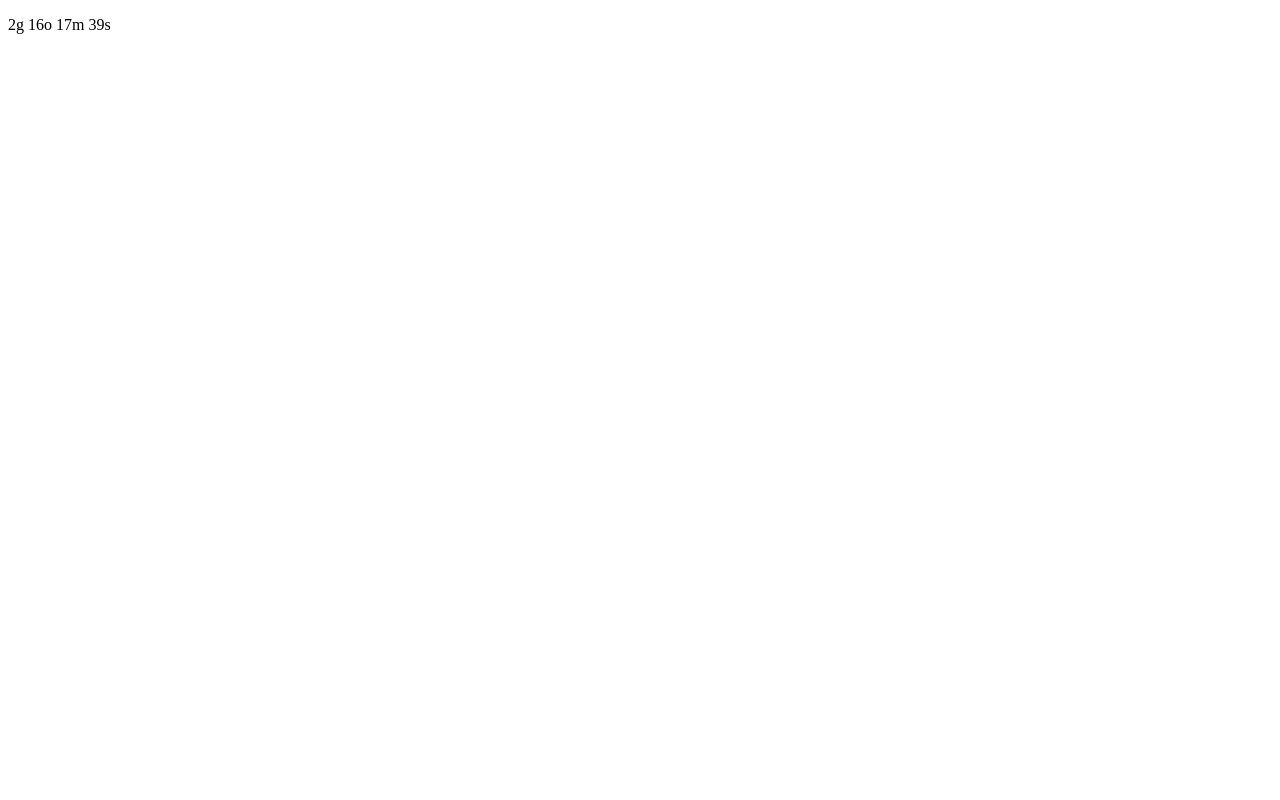
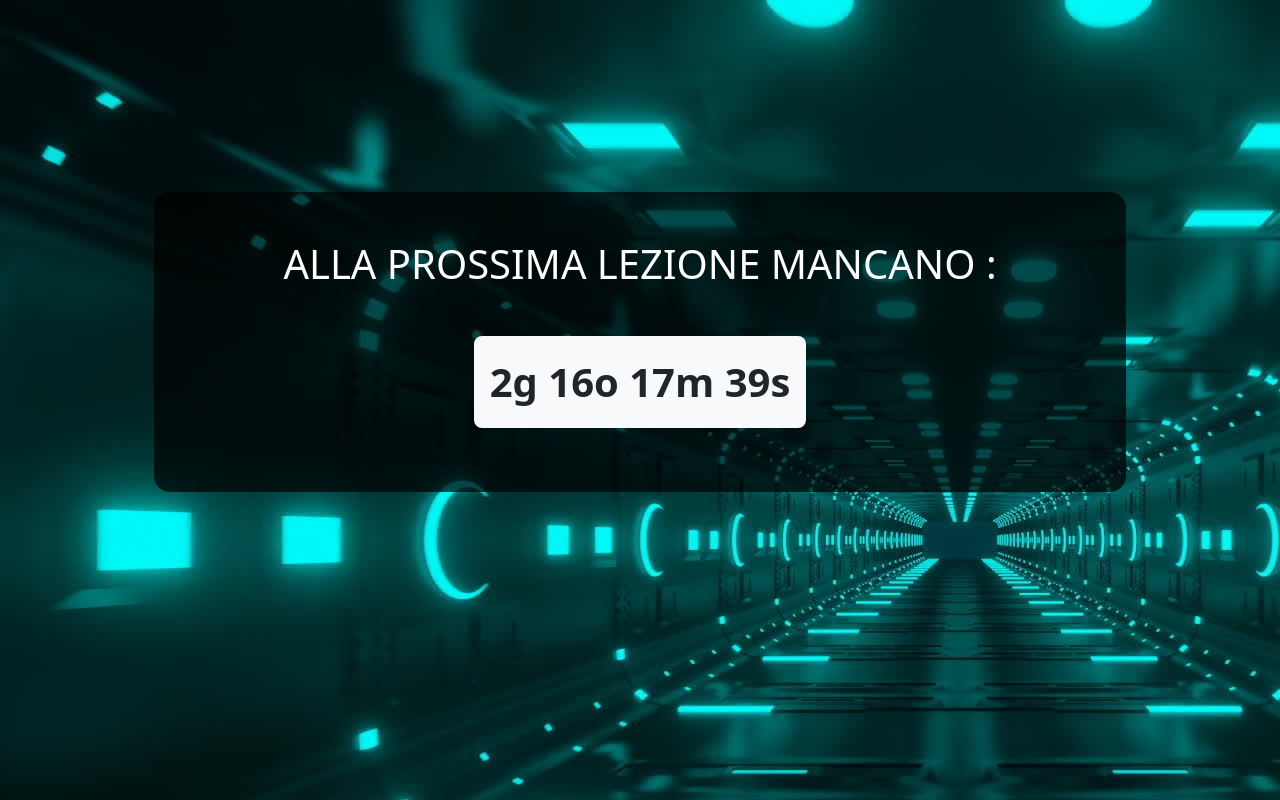
Before and after one commit to GiuseppeCassone/js-simon, a plain HTML site: page index.html in a window 1280 px wide. Drawn offline with nearby package versions, Linux system fonts and the light colour scheme.

Commit message:
esercizio finito

```diff
--- /dev/null
+++ b/css/style.css
@@ -0,0 +1,10 @@
+*{
+    margin: 0;
+    padding: 0;
+    box-sizing: border-box;
+}
+
+
+body{
+    background-image: url(../img/tunnel.jpg);
+}
--- a/index.html
+++ b/index.html
@@ -3,17 +3,31 @@
 <head>
     <meta charset="UTF-8">
     <meta name="viewport" content="width=device-width, initial-scale=1.0">
+
+    <link href="https://cdn.jsdelivr.net/npm/bootstrap@5.3.2/dist/css/bootstrap.min.css" rel="stylesheet" integrity="sha384-T3c6CoIi6uLrA9TneNEoa7RxnatzjcDSCmG1MXxSR1GAsXEV/Dwwykc2MPK8M2HN" crossorigin="anonymous">
+    <link rel="stylesheet" href="./css/style.css">
     <title>JS-Simon</title>
 </head>
 <body>
 
+    <div class="container mt-5 p-5">
 
+        <div class="row p-5 mt-5 ">
 
-    <p id="countdown"></p>
+            <div class="d-flex flex-column justify-content-center align-items-center bg-black p-5 rounded-4" style="--bs-bg-opacity: .7;">
+                <h1 class="text-white mb-5">ALLA PROSSIMA LEZIONE MANCANO :</h1>
+                <p id="countdown" class="fs-1 bg-light rounded-3 p-3 fw-bold"></p>
+
+            </div>
+
+        </div>
+
+    </div>
 
 
 
 
+    <script src="https://cdn.jsdelivr.net/npm/bootstrap@5.3.2/dist/js/bootstrap.bundle.min.js" integrity="sha384-C6RzsynM9kWDrMNeT87bh95OGNyZPhcTNXj1NW7RuBCsyN/o0jlpcV8Qyq46cDfL" crossorigin="anonymous"></script>
     <script src="./js/script.js"></script>
 </body>
 </html>
```
Also changed, not shown: img/tunnel.jpg (added).
